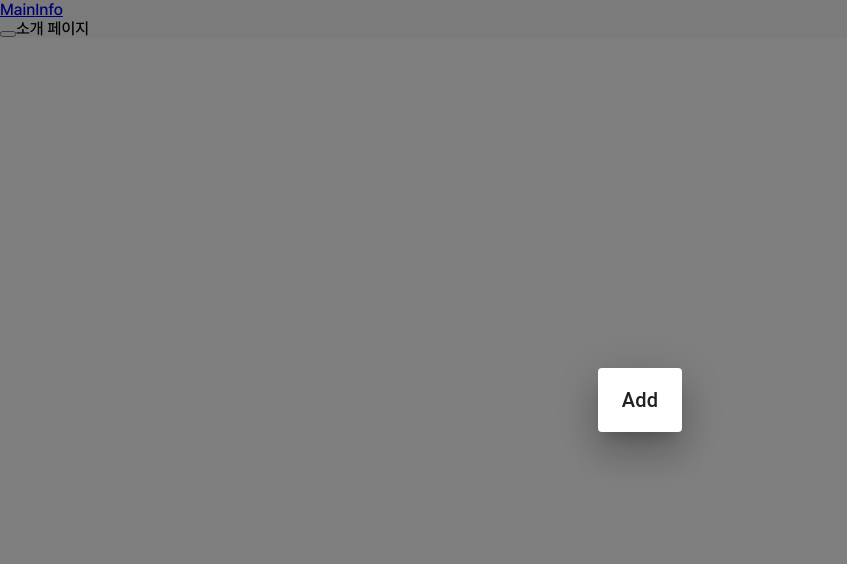
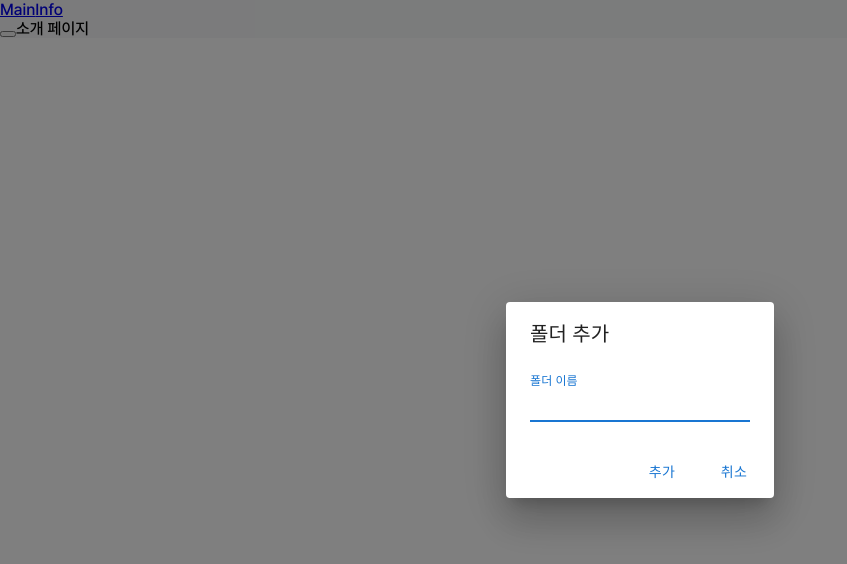
Before and after one commit to Dongw1126/workbook.ac, a React (Create React App) app in the folder client/: page /info in a window 1280 px wide. Both pictures are taken after a click on the button 8 px from the left and 34 px from the top of the page. Shown: the top 564 px of the page, without its empty margins (0-847 px from the left). Built offline with nearby package versions, Linux system fonts and the light colour scheme.

Commit message:
chore: delete unnecessary code

```diff
--- a/client/package.json
+++ b/client/package.json
@@ -16,7 +16,6 @@
     "@types/node": "^12.0.0",
     "@types/react": "^17.0.0",
     "@types/react-dom": "^17.0.0",
-    "@types/react-modal": "^3.13.1",
     "@types/react-router-dom": "^5.3.1",
     "@types/react-sortable-tree": "^0.3.14",
     "axios": "^0.24.0",
--- a/client/src/components/WorkbookComponent.tsx
+++ b/client/src/components/WorkbookComponent.tsx
@@ -1,6 +1,5 @@
 import React from 'react';
 import ProblemTree from './tree/ProblemTree';
-import SampleData from "./tree/sample.json";
 import SampleData2 from "./tree/sample2.json";
 
 
--- a/client/src/components/contextMenu/TreeContextMenu.tsx
+++ b/client/src/components/contextMenu/TreeContextMenu.tsx
@@ -36,7 +36,7 @@ function FolderContextMenu(props: Props) {
     }
 
     return (
-        <Menu id={Constants.FOLDER_CONTEXT_MENU_ID} style={{ zIndex: Constants.CONTEXT_MENU_Z_INDEX}}>
+        <Menu id={Constants.TREE_CONTEXT_MENU_ID} style={{ zIndex: Constants.CONTEXT_MENU_Z_INDEX}}>
             <Item onClick={addFolder}>
                 <AddIcon style={{ marginRight: 5 }}/>
                 폴더 추가
--- a/client/src/components/modal/AddFolderModal.tsx
+++ b/client/src/components/modal/AddFolderModal.tsx
@@ -1,6 +1,6 @@
-import React, { useState } from 'react';
-import DialogTitle from '@mui/material/DialogTitle';
-import Dialog from '@mui/material/Dialog';
+import React from 'react';
+import { DialogContent, DialogTitle, Dialog, DialogActions, Button } from '@mui/material';
+import TextField from '@mui/material/TextField';
 
 interface Props {
     open: boolean;
@@ -15,7 +15,22 @@ function AddFolderModal(props: Props) {
 
     return (
         <Dialog onClose={handleClose} open={props.open}>
-            <DialogTitle>Add</DialogTitle>
+            <DialogTitle>폴더 추가</DialogTitle>
+            <DialogContent>
+                <TextField
+                autoFocus
+                margin="dense"
+                id="name"
+                label="폴더 이름"
+                type='text'
+                fullWidth
+                variant="standard"
+                />
+            </DialogContent>
+            <DialogActions>
+                <Button>추가</Button>
+                <Button onClick={handleClose}>취소</Button>
+            </DialogActions>
         </Dialog>
     );
 }
--- a/client/src/components/tree/ProblemNode.tsx
+++ b/client/src/components/tree/ProblemNode.tsx
@@ -1,4 +1,4 @@
-import React, { useCallback, useState } from "react";
+import React, { useCallback } from "react";
 import ArrowRightIcon from '@mui/icons-material/ArrowRight';
 import { NodeModel } from "@minoru/react-dnd-treeview";
 
@@ -40,6 +40,8 @@ function ProblemNode(props: Props) {
   },[props.onToggle, props.onSelect]);
 
   const displayMenu = (e: any) => {
+    console.log("ProblemNode displayMenu call");
+
     props.onSelect(props.node);
     props.displayMenu(e);
   }
--- a/client/src/components/tree/ProblemTree.tsx
+++ b/client/src/components/tree/ProblemTree.tsx
@@ -33,10 +33,12 @@ function ProblemTree(props: Props) {
   const ref = useRef<TreeMethods>(null);
 
   const { show, hideAll } = useContextMenu({
-    id: Constants.FOLDER_CONTEXT_MENU_ID
+    id: Constants.TREE_CONTEXT_MENU_ID
   });
 
   const displayMenu = (e: any) => {
+    console.log("ProblemTree displayMenu call");
+
     show(e);
   }
 
--- a/client/src/constants.ts
+++ b/client/src/constants.ts
@@ -1,8 +1,6 @@
 export const SERVER_URL = "http://localhost:5000/";
 
 export const TREE_CONTEXT_MENU_ID = "tree";
-export const FOLDER_CONTEXT_MENU_ID = "folder";
-export const NODE_CONTEXT_MENU_ID = "node";
 
 export const TREE_ITEM_SPACE = 36;
 
--- a/client/src/hooks/useDialog.ts
+++ b/client/src/hooks/useDialog.ts
@@ -1,18 +1,18 @@
-import React, { useCallback, useEffect, useState } from 'react';
+import React, { useCallback, useState } from 'react';
 
 function useDialog(initState: boolean)
 :[boolean, () => void, () => void] {
     const [open, setOpen] = useState(initState);
 
-    const handleClickOpen = useCallback(() => {
+    const handleDialogOpen = useCallback(() => {
         setOpen(true);
     }, [setOpen]);
 
-    const handleClose = useCallback(() => {
+    const handleDialogClose = useCallback(() => {
         setOpen(false);
     }, [setOpen]);
 
-    return [open, handleClickOpen, handleClose];
+    return [open, handleDialogOpen, handleDialogClose];
 }
 
 export default useDialog;
--- a/client/src/pages/Info.tsx
+++ b/client/src/pages/Info.tsx
@@ -1,9 +1,11 @@
 import React from 'react';
 import useDialog from "../hooks/useDialog";
 import AddFolderModal from "../components/modal/AddFolderModal";
+import { useContextMenu } from 'react-contexify';
 
 function Info() {
     const [open, handleClickOpen, handleClose] = useDialog(false);
+
     return (
         <div>
             <button onClick={handleClickOpen}/>
```
Also changed, not shown: client/src/components/modal/AddFolderModal0.tsx (deleted, +0 -18 lines).
